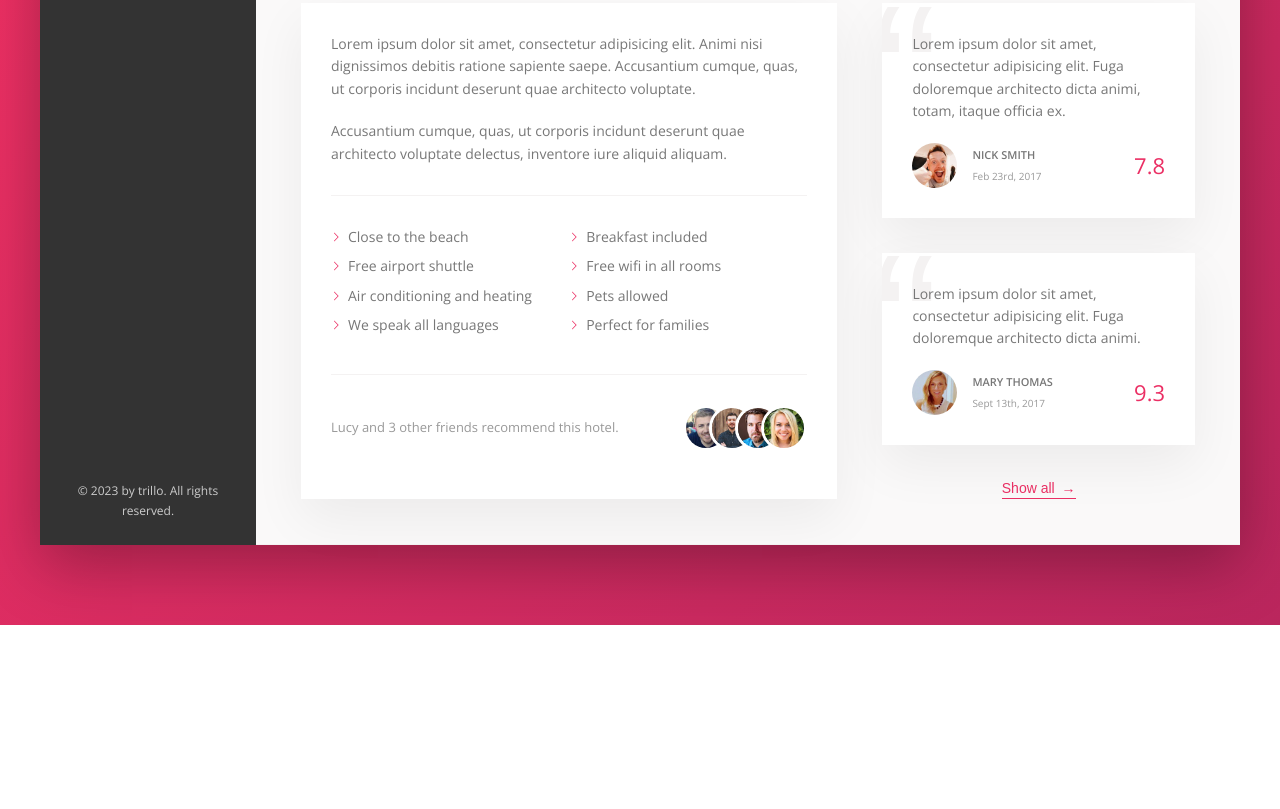
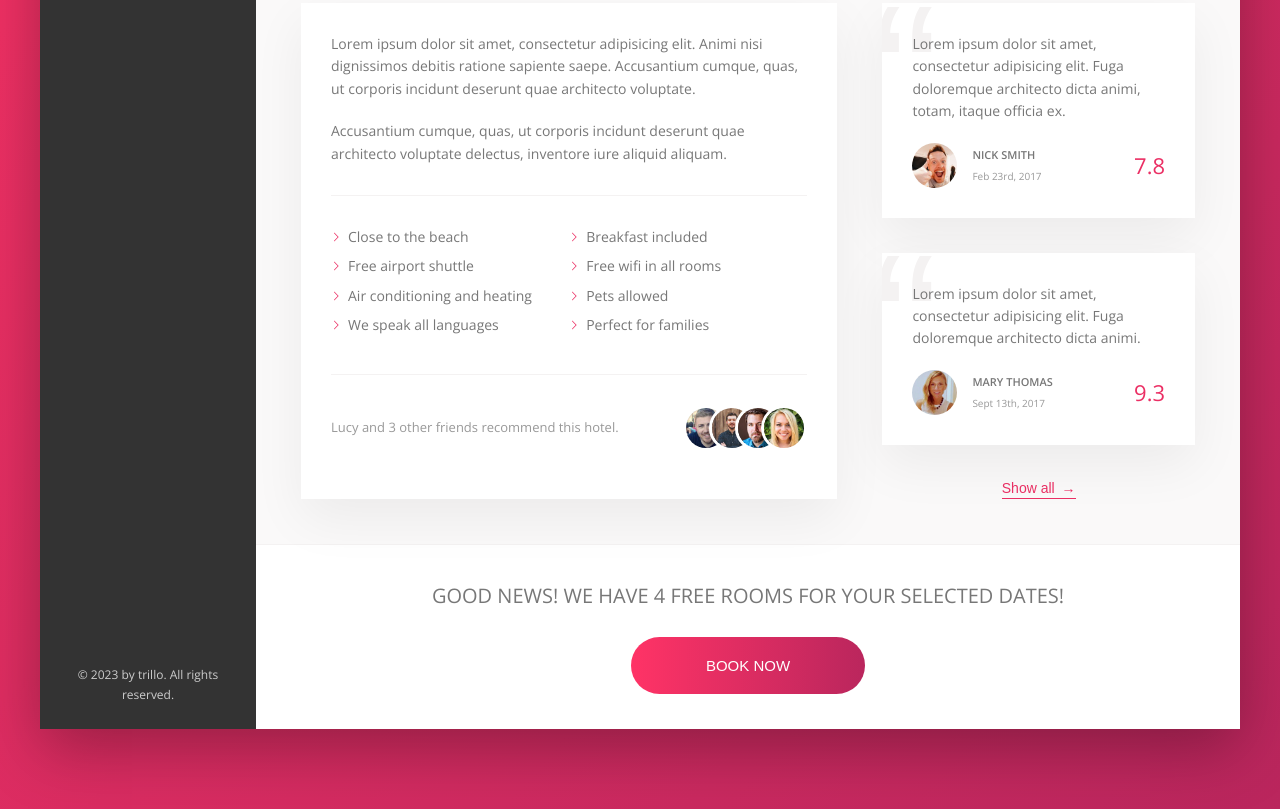
Before and after one commit to Aman07a/Advanced_CSS_and_Sass, a website: page Trillo/index.html in a window 1280 px wide. Shown: the part 644-1453 px from the top of the page. Before the commit the page ends 1269 px from the top, so only its background shows below. Drawn offline with nearby package versions, Linux system fonts and the light colour scheme.

Commit message:
Building the CTA Section

```diff
--- a/Trillo/index.html
+++ b/Trillo/index.html
@@ -248,6 +248,16 @@
               <button class="btn-inline">Show all <span>&rarr;</span></button>
             </div>
           </div>
+
+          <div class="cta">
+            <h2 class="cta__book-now">
+              Good news! We have 4 free rooms for your selected dates!
+            </h2>
+            <button class="btn">
+              <span class="btn__visible">Book now</span>
+              <span class="btn__invisible">Only 4 rooms left</span>
+            </button>
+          </div>
         </main>
       </div>
     </div>
--- a/Trillo/sass/_components.scss
+++ b/Trillo/sass/_components.scss
@@ -444,3 +444,75 @@
     z-index: 1;
   }
 }
+
+////////////////////////////////////////
+// CALL TO ACTION
+.cta {
+  padding: 3.5rem 0;
+  text-align: center;
+
+  &__book-now {
+    font-size: 2rem;
+    font-weight: 300;
+    text-transform: uppercase;
+    margin-bottom: 2.5rem;
+  }
+}
+
+////////////////////////////////////////
+// CALL TO ACTION
+.btn {
+  font-size: 1.5rem;
+  font-weight: 300;
+  text-transform: uppercase;
+  border-radius: 100px;
+  border: none;
+  background-image: linear-gradient(
+    to right,
+    var(--color-primary-light),
+    var(--color-primary-dark)
+  );
+  color: #fff;
+  position: relative;
+  overflow: hidden;
+  cursor: pointer;
+
+  & > * {
+    display: inline-block;
+    height: 100%;
+    width: 100%;
+    transition: all 0.2s;
+  }
+
+  &__visible {
+    padding: 2rem 7.5rem;
+  }
+
+  &__invisible {
+    position: absolute;
+    padding: 2rem 0;
+    left: 0;
+    top: -100%;
+  }
+
+  &:hover {
+    background-image: linear-gradient(
+      to left,
+      var(--color-primary-light),
+      var(--color-primary-dark)
+    );
+  }
+
+  &:hover &__visible {
+    transform: translateY(100%);
+  }
+
+  &:hover &__invisible {
+    top: 0;
+  }
+
+  &:focus {
+    outline: none;
+    animation: pulsate 1s infinite;
+  }
+}
```
Also changed, not shown: Trillo/css/style.css.
